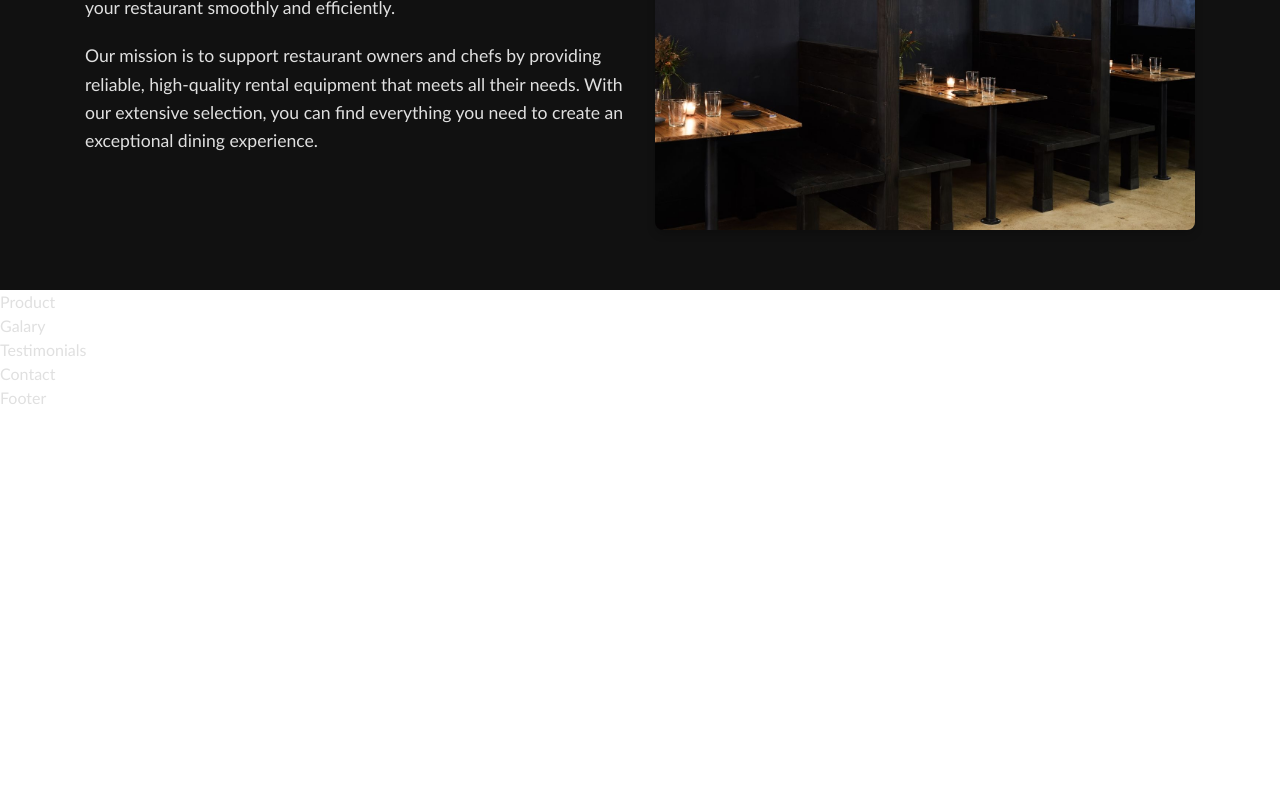
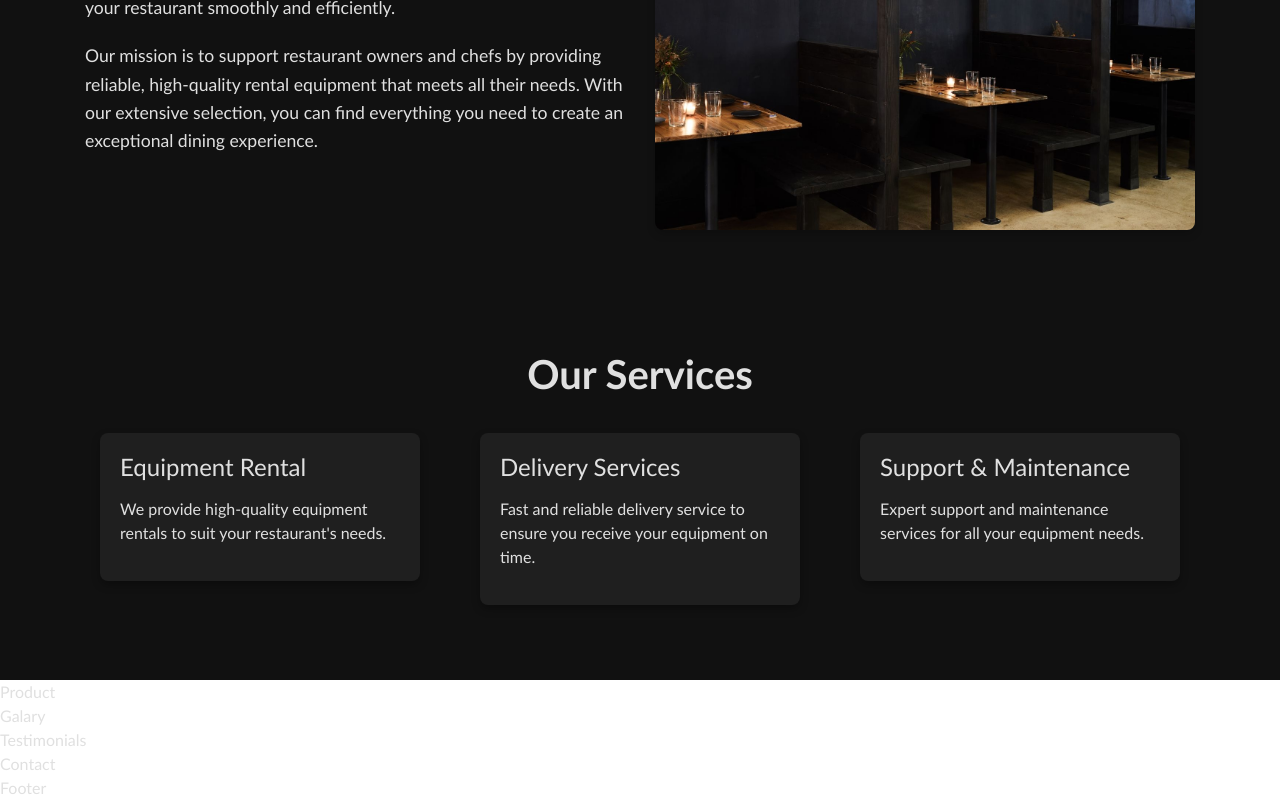
Before and after one commit to Himesh-Kukadiya/Paperfire-Food-static, a React (Vite) app: page / in a window 1280 px wide. Shown: the part 1056-1856 px from the top of the page. Before the commit the page ends 1466 px from the top, so only its background shows below. Built offline with nearby package versions, Linux system fonts and the light colour scheme.

Commit message:
Complete Service Section

```diff
--- a/src/App.jsx
+++ b/src/App.jsx
@@ -10,6 +10,7 @@ import Galary from './Components/Galary';
 import Testimonials from './Components/Testimonials';
 import Contact from './Components/Contact';
 import Footer from './Components/Footer';
+import Service from './Components/Service';
 
 function App() {
 
@@ -18,6 +19,7 @@ function App() {
       <Header />
       <Home />
       <About />
+      <Service />
       <Product />
       <Galary />
       <Testimonials />
--- /dev/null
+++ b/src/Components/Service.jsx
@@ -0,0 +1,34 @@
+
+const Service = () => {
+    return (
+        <section id="services" className="services-section">
+        <div className="container">
+            <h2 className="section-title text-center">Our Services</h2>
+            <div className="row">
+                <div className="col-lg-4 col-md-6">
+                    <div className="service-card">
+                        <h3 className="service-title">Equipment Rental</h3>
+                        <p className="service-description">{"We provide high-quality equipment rentals to suit your restaurant's needs."}</p>
+                    </div>
+                </div>
+                <div className="col-lg-4 col-md-6">
+                    <div className="service-card">
+                        <h3 className="service-title">Delivery Services</h3>
+                        <p className="service-description">Fast and reliable delivery service to ensure you receive your
+                            equipment on time.</p>
+                    </div>
+                </div>
+                <div className="col-lg-4 col-md-6">
+                    <div className="service-card">
+                        <h3 className="service-title">Support & Maintenance</h3>
+                        <p className="service-description">Expert support and maintenance services for all your equipment
+                            needs.</p>
+                    </div>
+                </div>
+            </div>
+        </div>
+    </section>
+    )
+}
+
+export default Service
```
